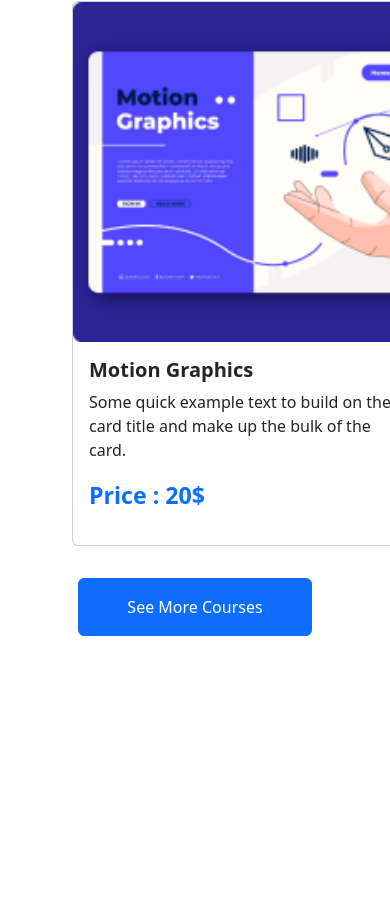
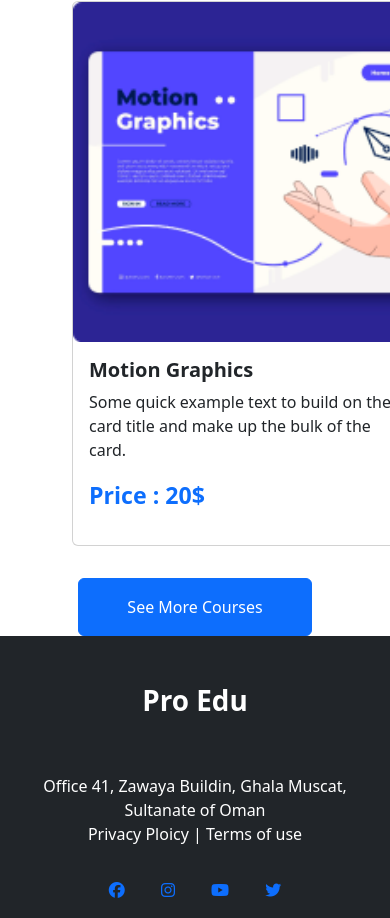
Before and after one commit to Bishwajit-Aich/my-third-assignment, a plain HTML site: page index.html in a window 390 px wide. Shown: the part 3375-4293 px from the top of the page. Before the commit the page ends 4011 px from the top, so only its background shows below. Drawn offline with nearby package versions, Linux system fonts and the light colour scheme.

Commit message:
footer section added  + responsive

```diff
--- a/index.html
+++ b/index.html
@@ -7,7 +7,7 @@
     <title>Educational Website</title>
     <link href="https://cdn.jsdelivr.net/npm/bootstrap@5.2.0/dist/css/bootstrap.min.css" rel="stylesheet"
         integrity="sha384-gH2yIJqKdNHPEq0n4Mqa/HGKIhSkIHeL5AyhkYV8i59U5AR6csBvApHHNl/vI1Bx" crossorigin="anonymous">
-
+    <script src="https://kit.fontawesome.com/ac5304819b.js" crossorigin="anonymous"></script>
 </head>
 
 <body>
@@ -225,6 +225,19 @@
     </main>
 
 
+    <!-- footer start -->
+    <footer class="bg-dark">
+        <h1 class="text-center text-white fw-bold p-5">Pro Edu</h1>
+        <p class="text-center text-white">Office 41, Zawaya Buildin, Ghala Muscat, <br> Sultanate of Oman <br> Privacy
+            Ploicy | Terms of use</p>
+        <div class="text-center p-3">
+            <a class="px-3" href="https://www.facebook.com/"><i class="fa-brands fa-facebook"></i></a>
+            <a class="px-3" href="https://www.instagram.com/"><i class="fa-brands fa-instagram"></i></a>
+            <a class="px-3" href="https://www.youtube.com/"><i class="fa-brands fa-youtube"></i></a>
+            <a class="px-3" href="https://www.twitter.com/"><i class="fa-brands fa-twitter"></i></a>
+        </div>
+    </footer>
+
 
     <script src="https://cdn.jsdelivr.net/npm/bootstrap@5.2.0/dist/js/bootstrap.bundle.min.js"
         integrity="sha384-A3rJD856KowSb7dwlZdYEkO39Gagi7vIsF0jrRAoQmDKKtQBHUuLZ9AsSv4jD4Xa"
```
